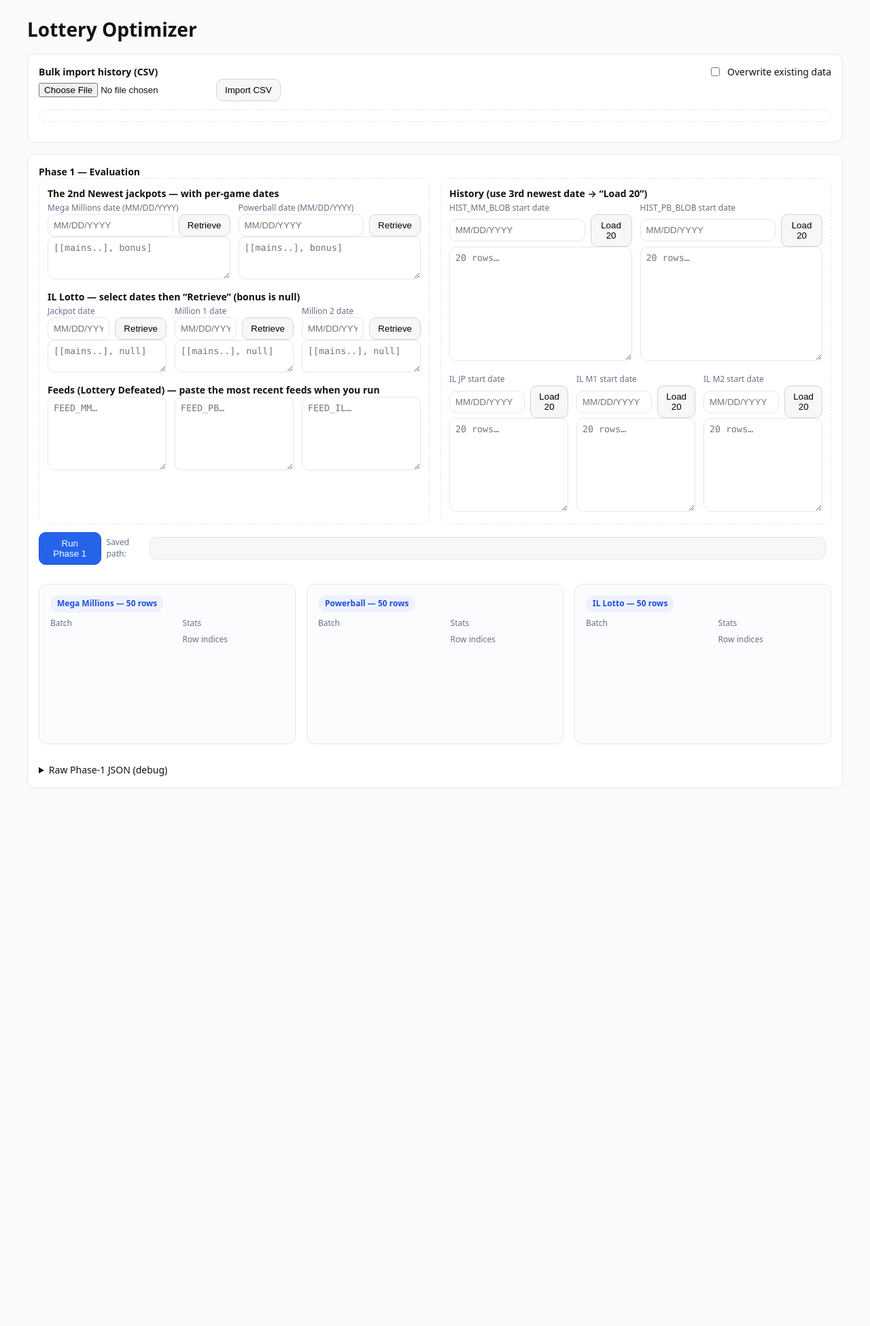
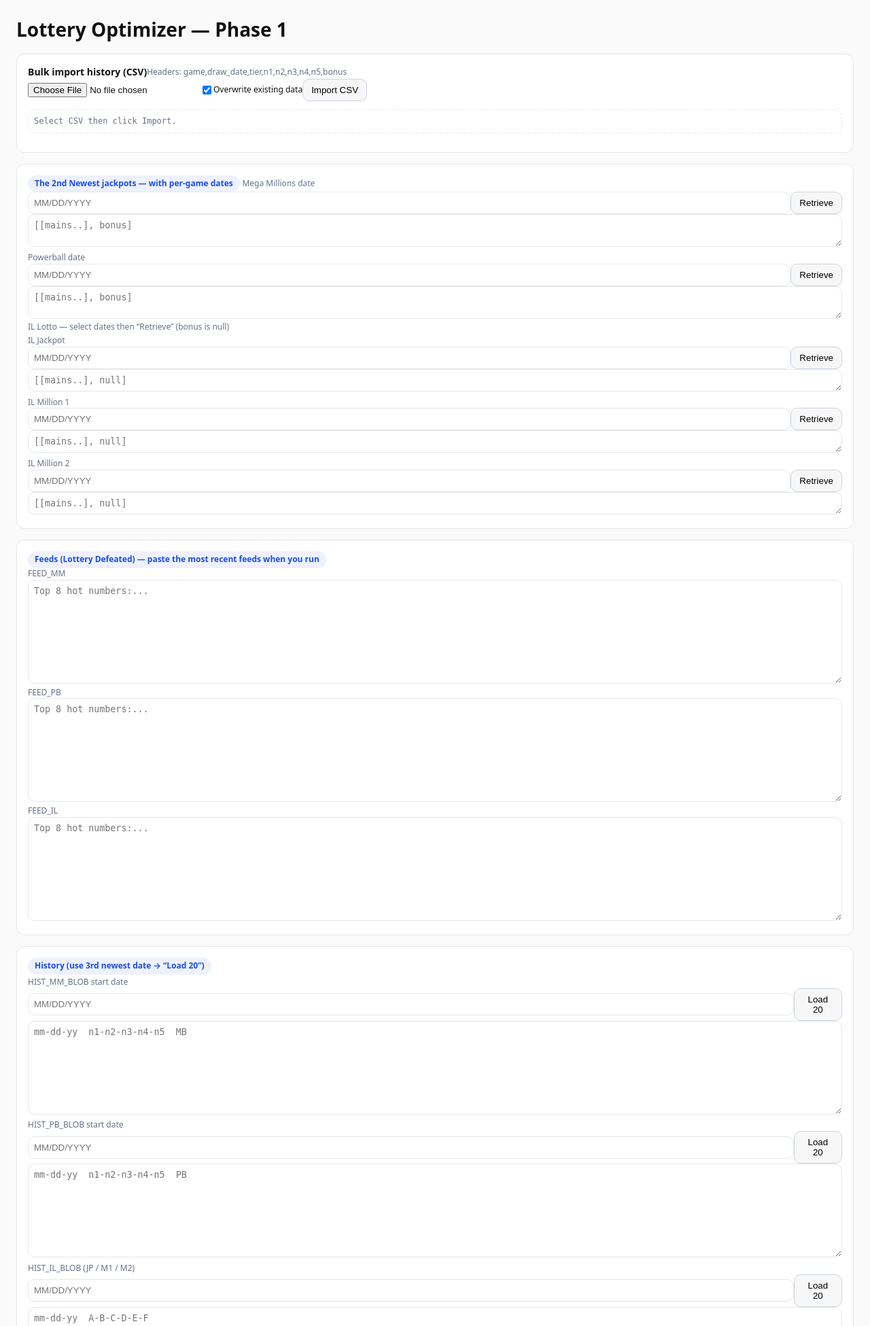
Before and after one commit to lettiehsu/lottery-optimizer, a Flask app: page / in a window 1280 px wide. Shown: the top 1951 px of the page at 68% size. Before the commit the page ends 1160 px from the top, so only its background shows below. Run offline with Flask 3, Linux system fonts and the light colour scheme.

Commit message:
Update index.html

```diff
--- a/templates/index.html
+++ b/templates/index.html
@@ -3,228 +3,153 @@
 <head>
   <meta charset="utf-8" />
   <title>Lottery Optimizer</title>
-  <meta name="viewport" content="width=device-width, initial-scale=1" />
-  <link href="/static/styles.css" rel="stylesheet" />
+  <link rel="stylesheet" href="/static/styles.css" />
 </head>
 <body>
-  <div class="app">
+  <h1>Lottery Optimizer — Phase 1</h1>
 
-    <h1>Lottery Optimizer</h1>
-
-    <!-- ========== CSV IMPORT ========== -->
+  <!-- Upload -->
   <div class="card">
-      <div class="inline">
-        <div class="title">Bulk import history (CSV)</div>
-        <label class="checkbox">
-          <input id="overwrite" type="checkbox" />
-          <span>Overwrite existing data</span>
-        </label>
+    <div class="row">
+      <strong>Bulk import history (CSV)</strong>
+      <label class="tiny muted">Headers: game,draw_date,tier,n1,n2,n3,n4,n5,bonus</label>
     </div>
-      <div class="row g8">
+    <div class="row">
       <input id="csvFile" type="file" />
+      <label class="row tiny"><input id="overwrite" type="checkbox" checked /> Overwrite existing data</label>
       <button id="btnImport" class="btn">Import CSV</button>
     </div>
-      <pre id="importLog" class="log mt"></pre>
+    <pre id="importLog" class="log tiny muted">Select CSV then click Import.</pre>
   </div>
 
-    <!-- ========== PHASE 1 — EVALUATION ========== -->
+  <div class="grid2">
+    <!-- Per-game 2nd newest dates & retrieve -->
     <div class="card">
-      <div class="title">Phase 1 — Evaluation</div>
+      <div class="pill">The 2nd Newest jackpots — with per-game dates</div>
 
-      <div class="grid grid-2">
-        <!-- Left: per-game 2nd newest with preview -->
-        <div class="panel">
-          <div class="subhead">The 2nd Newest jackpots — with per-game dates</div>
-
-          <div class="grid grid-2 g12">
-            <div>
-              <label class="tiny muted">Mega Millions date (MM/DD/YYYY)</label>
-              <div class="row g8">
+      <label class="tiny muted">Mega Millions date</label>
+      <div class="row">
         <input id="mmDate" type="text" placeholder="MM/DD/YYYY" />
         <button id="mmRetrieve" class="btn">Retrieve</button>
       </div>
-              <textarea id="mmPreview" rows="3" class="mono" placeholder="[[mains..], bonus]"></textarea>
-            </div>
+      <textarea id="mmPreview" rows="2" placeholder="[[mains..], bonus]"></textarea>
 
-            <div>
-              <label class="tiny muted">Powerball date (MM/DD/YYYY)</label>
-              <div class="row g8">
+      <label class="tiny muted">Powerball date</label>
+      <div class="row">
         <input id="pbDate" type="text" placeholder="MM/DD/YYYY" />
         <button id="pbRetrieve" class="btn">Retrieve</button>
       </div>
-              <textarea id="pbPreview" rows="3" class="mono" placeholder="[[mains..], bonus]"></textarea>
+      <textarea id="pbPreview" rows="2" placeholder="[[mains..], bonus]"></textarea>
+
+      <div class="line"></div>
+      <div class="tiny muted">IL Lotto — select dates then “Retrieve” (bonus is null)</div>
+
+      <label class="tiny muted">IL Jackpot</label>
+      <div class="row">
+        <input id="ilJPDate" type="text" placeholder="MM/DD/YYYY" />
+        <button id="ilJPRetrieve" class="btn">Retrieve</button>
+      </div>
+      <textarea id="ilJPPreview" rows="1" placeholder="[[mains..], null]"></textarea>
+
+      <label class="tiny muted">IL Million 1</label>
+      <div class="row">
+        <input id="ilM1Date" type="text" placeholder="MM/DD/YYYY" />
+        <button id="ilM1Retrieve" class="btn">Retrieve</button>
+      </div>
+      <textarea id="ilM1Preview" rows="1" placeholder="[[mains..], null]"></textarea>
+
+      <label class="tiny muted">IL Million 2</label>
+      <div class="row">
+        <input id="ilM2Date" type="text" placeholder="MM/DD/YYYY" />
+        <button id="ilM2Retrieve" class="btn">Retrieve</button>
+      </div>
+      <textarea id="ilM2Preview" rows="1" placeholder="[[mains..], null]"></textarea>
+    </div>
+
+    <!-- Feeds (paste latest when you run) -->
+    <div class="card">
+      <div class="pill">Feeds (Lottery Defeated) — paste the most recent feeds when you run</div>
+      <div class="grid3">
+        <div>
+          <div class="tiny muted">FEED_MM</div>
+          <textarea id="feedMM" rows="9" placeholder="Top 8 hot numbers:..."></textarea>
+        </div>
+        <div>
+          <div class="tiny muted">FEED_PB</div>
+          <textarea id="feedPB" rows="9" placeholder="Top 8 hot numbers:..."></textarea>
+        </div>
+        <div>
+          <div class="tiny muted">FEED_IL</div>
+          <textarea id="feedIL" rows="9" placeholder="Top 8 hot numbers:..."></textarea>
+        </div>
+      </div>
     </div>
   </div>
 
-          <div class="subhead mt">IL Lotto — select dates then “Retrieve” (bonus is null)</div>
-          <div class="grid grid-3 g12">
+  <!-- History blobs -->
+  <div class="card">
+    <div class="pill">History (use 3rd newest date → “Load 20”)</div>
+    <div class="grid3">
+      <!-- MM -->
       <div>
-              <label class="tiny muted">Jackpot date</label>
-              <div class="row g8">
-                <input id="ilJPDate" type="text" placeholder="MM/DD/YYYY" />
-                <button id="ilJPRetrieve" class="btn">Retrieve</button>
+        <label class="tiny muted">HIST_MM_BLOB start date</label>
+        <div class="row">
+          <input id="histMMDate" type="text" placeholder="MM/DD/YYYY" />
+          <button id="loadMM" class="btn">Load 20</button>
         </div>
-              <textarea id="ilJPPreview" rows="2" class="mono" placeholder="[[mains..], null]"></textarea>
+        <textarea id="histMM" rows="8" placeholder="mm-dd-yy  n1-n2-n3-n4-n5  MB"></textarea>
+      </div>
+      <!-- PB -->
+      <div>
+        <label class="tiny muted">HIST_PB_BLOB start date</label>
+        <div class="row">
+          <input id="histPBDate" type="text" placeholder="MM/DD/YYYY" />
+          <button id="loadPB" class="btn">Load 20</button>
+        </div>
+        <textarea id="histPB" rows="8" placeholder="mm-dd-yy  n1-n2-n3-n4-n5  PB"></textarea>
+      </div>
+      <!-- IL JP/M1/M2 -->
+      <div>
+        <label class="tiny muted">HIST_IL_BLOB (JP / M1 / M2)</label>
+        <div class="grid3">
+          <div>
+            <div class="row">
+              <input id="histILJPDate" type="text" placeholder="MM/DD/YYYY" />
+              <button id="loadILJP" class="btn">Load 20</button>
+            </div>
+            <textarea id="histILJP" rows="8" placeholder="mm-dd-yy  A-B-C-D-E-F"></textarea>
           </div>
           <div>
-              <label class="tiny muted">Million 1 date</label>
-              <div class="row g8">
-                <input id="ilM1Date" type="text" placeholder="MM/DD/YYYY" />
-                <button id="ilM1Retrieve" class="btn">Retrieve</button>
+            <div class="row">
+              <input id="histILM1Date" type="text" placeholder="MM/DD/YYYY" />
+              <button id="loadILM1" class="btn">Load 20</button>
             </div>
-              <textarea id="ilM1Preview" rows="2" class="mono" placeholder="[[mains..], null]"></textarea>
+            <textarea id="histILM1" rows="8" placeholder="mm-dd-yy  A-B-C-D-E-F"></textarea>
           </div>
           <div>
-              <label class="tiny muted">Million 2 date</label>
-              <div class="row g8">
-                <input id="ilM2Date" type="text" placeholder="MM/DD/YYYY" />
-                <button id="ilM2Retrieve" class="btn">Retrieve</button>
+            <div class="row">
+              <input id="histILM2Date" type="text" placeholder="MM/DD/YYYY" />
+              <button id="loadILM2" class="btn">Load 20</button>
             </div>
-              <textarea id="ilM2Preview" rows="2" class="mono" placeholder="[[mains..], null]"></textarea>
+            <textarea id="histILM2" rows="8" placeholder="mm-dd-yy  A-B-C-D-E-F"></textarea>
           </div>
-          </div>
-
-          <div class="subhead mt">Feeds (Lottery Defeated) — paste the most recent feeds when you run</div>
-          <div class="grid grid-3 g12">
-            <textarea id="feedMM" rows="6" class="mono" placeholder="FEED_MM…"></textarea>
-            <textarea id="feedPB" rows="6" class="mono" placeholder="FEED_PB…"></textarea>
-            <textarea id="feedIL" rows="6" class="mono" placeholder="FEED_IL…"></textarea>
-          </div>
-        </div>
-
-        <!-- Right: History “Load 20” -->
-        <div class="panel">
-          <div class="subhead">History (use 3rd newest date → “Load 20”)</div>
-
-          <div class="grid grid-2 g12">
-            <div>
-              <label class="tiny muted">HIST_MM_BLOB start date</label>
-              <div class="row g8">
-                <input id="mmHistDate" type="text" placeholder="MM/DD/YYYY" />
-                <button id="mmLoad20" class="btn">Load 20</button>
-              </div>
-              <textarea id="mmHist" rows="10" class="mono" placeholder="20 rows…"></textarea>
-            </div>
-
-            <div>
-              <label class="tiny muted">HIST_PB_BLOB start date</label>
-              <div class="row g8">
-                <input id="pbHistDate" type="text" placeholder="MM/DD/YYYY" />
-                <button id="pbLoad20" class="btn">Load 20</button>
-              </div>
-              <textarea id="pbHist" rows="10" class="mono" placeholder="20 rows…"></textarea>
-            </div>
-          </div>
-
-          <div class="grid grid-3 g12 mt">
-            <div>
-              <label class="tiny muted">IL JP start date</label>
-              <div class="row g8">
-                <input id="ilJPHistDate" type="text" placeholder="MM/DD/YYYY" />
-                <button id="ilJPLoad20" class="btn">Load 20</button>
-              </div>
-              <textarea id="ilJPHist" rows="8" class="mono" placeholder="20 rows…"></textarea>
-            </div>
-            <div>
-              <label class="tiny muted">IL M1 start date</label>
-              <div class="row g8">
-                <input id="ilM1HistDate" type="text" placeholder="MM/DD/YYYY" />
-                <button id="ilM1Load20" class="btn">Load 20</button>
-              </div>
-              <textarea id="ilM1Hist" rows="8" class="mono" placeholder="20 rows…"></textarea>
-            </div>
-            <div>
-              <label class="tiny muted">IL M2 start date</label>
-              <div class="row g8">
-                <input id="ilM2HistDate" type="text" placeholder="MM/DD/YYYY" />
-                <button id="ilM2Load20" class="btn">Load 20</button>
-              </div>
-              <textarea id="ilM2Hist" rows="8" class="mono" placeholder="20 rows…"></textarea>
         </div>
       </div>
     </div>
   </div>
 
   <!-- Run Phase 1 -->
-      <div class="row g8 mt">
+  <div class="card">
+    <div class="row">
       <button id="runPhase1" class="btn primary">Run Phase 1</button>
-        <span class="tiny muted">Saved path:</span>
+      <span class="tiny muted" style="margin-left:8px;">Saved path:</span>
       <input id="phase1Path" type="text" readonly />
-        <span id="runDone" class="tiny muted"></span>
+      <span id="doneBadge" class="pill tiny" style="display:none;">Done</span>
     </div>
-
-      <!-- Pretty results: three columns -->
-      <div id="phase1ResultsRow" class="grid grid-3 mt">
-        <!-- MM -->
-        <div class="card soft">
-          <div class="inline">
-            <span class="pill">Mega Millions — 50 rows</span>
-            <span id="mmCounts" class="tiny right"></span>
-          </div>
-          <div class="two-col mt8">
-            <div>
-              <div class="tiny muted">Batch</div>
-              <ol id="mmBatch" class="batch mono"></ol>
-            </div>
-            <div>
-              <div class="tiny muted">Stats</div>
-              <div id="mmStats" class="statline mb8"></div>
-              <div class="tiny muted">Row indices</div>
-              <pre id="mmRows" class="mono min100"></pre>
-            </div>
-          </div>
-        </div>
-
-        <!-- PB -->
-        <div class="card soft">
-          <div class="inline">
-            <span class="pill">Powerball — 50 rows</span>
-            <span id="pbCounts" class="tiny right"></span>
-          </div>
-          <div class="two-col mt8">
-            <div>
-              <div class="tiny muted">Batch</div>
-              <ol id="pbBatch" class="batch mono"></ol>
-            </div>
-            <div>
-              <div class="tiny muted">Stats</div>
-              <div id="pbStats" class="statline mb8"></div>
-              <div class="tiny muted">Row indices</div>
-              <pre id="pbRows" class="mono min100"></pre>
-            </div>
-          </div>
-        </div>
-
-        <!-- IL -->
-        <div class="card soft">
-          <div class="inline">
-            <span class="pill">IL Lotto — 50 rows</span>
-            <span id="ilCounts" class="tiny right"></span>
-          </div>
-          <div class="two-col mt8">
-            <div>
-              <div class="tiny muted">Batch</div>
-              <ol id="ilBatch" class="batch mono"></ol>
-            </div>
-            <div>
-              <div class="tiny muted">Stats</div>
-              <div id="ilStats" class="statline mb8"></div>
-              <div class="tiny muted">Row indices</div>
-              <pre id="ilRows" class="mono min100"></pre>
-            </div>
-          </div>
-        </div>
-      </div>
-
-      <!-- Raw debug (collapsible) -->
-      <details class="mt">
-        <summary>Raw Phase-1 JSON (debug)</summary>
-        <pre id="phase1Debug" class="mono min140"></pre>
+    <details style="margin-top:8px;">
+      <summary class="tiny">Raw Phase-1 JSON (debug)</summary>
+      <pre id="phase1Result" class="log"></pre>
     </details>
-    </div>
-
-    <!-- Toasts -->
-    <div id="toasts"></div>
   </div>
 
   <script src="/static/app.js"></script>
```
Lines whose indentation alone changed are shown as unchanged.
